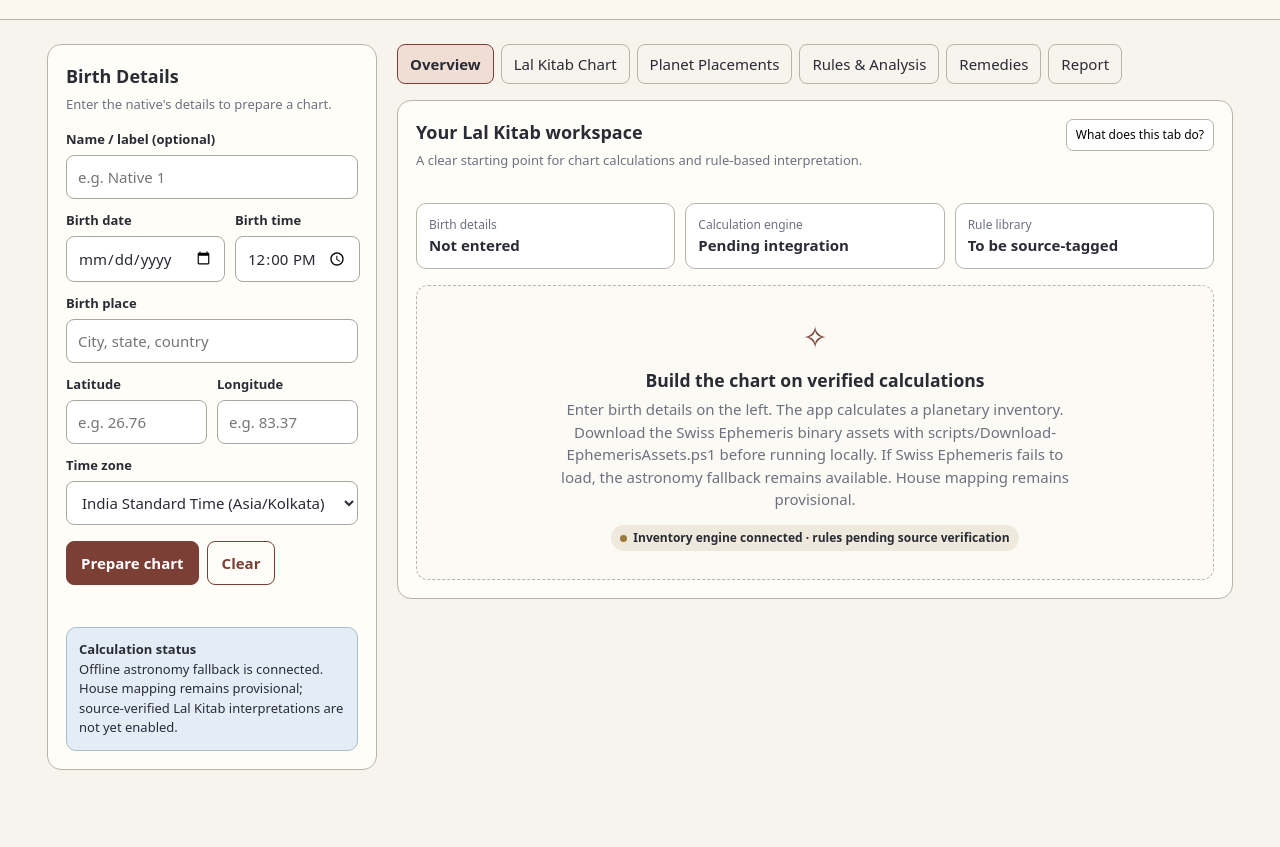
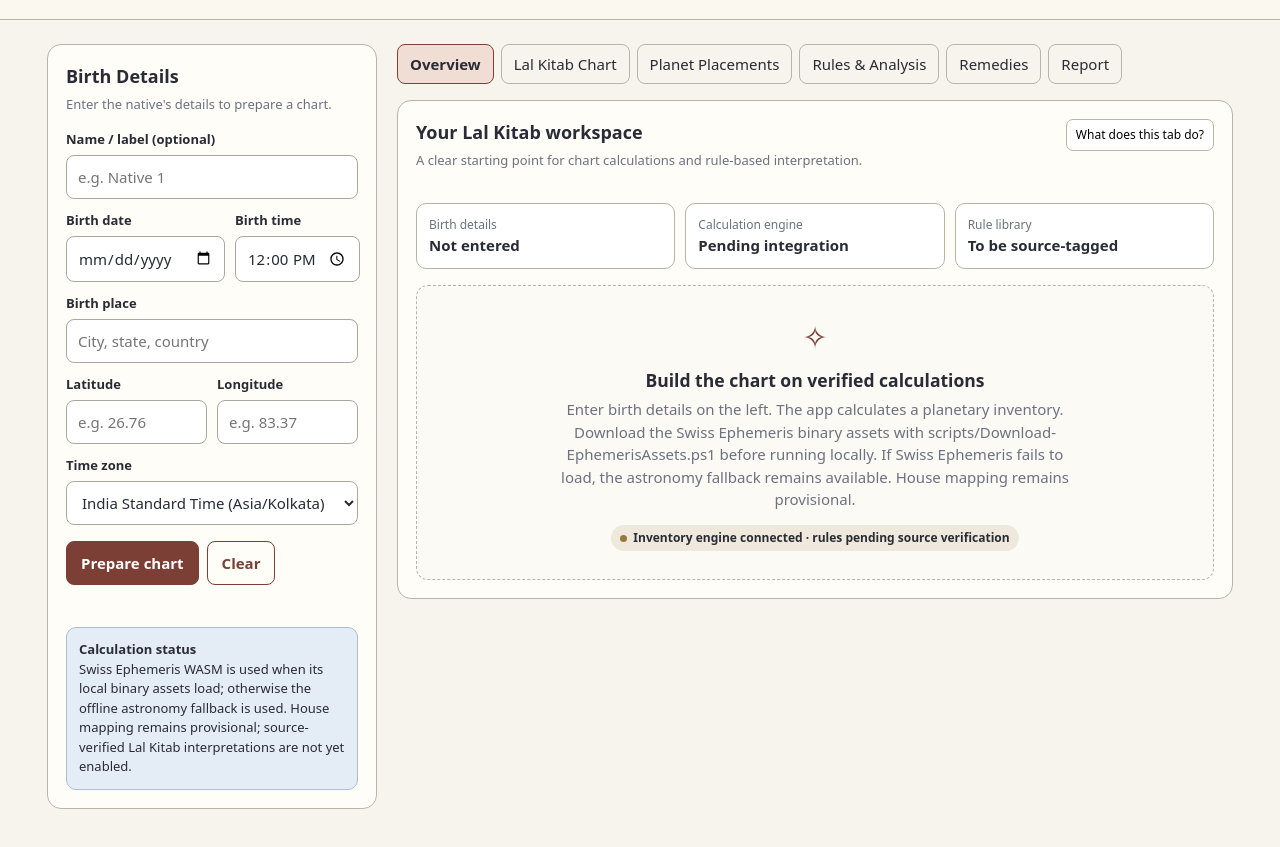
Before and after one commit to puneetnarayan/lalkitab, a plain HTML site: page index.html in a window 1280 px wide. Shown: the part 99-946 px from the top of the page. Before the commit the page ends 917 px from the top, so only its background shows below. Drawn offline with Linux system fonts and the light colour scheme; no server answers.

Commit message:
Clarify Swiss Ephemeris and fallback status in UI

```diff
--- a/index.html
+++ b/index.html
@@ -40,7 +40,7 @@
 <label for="timezone">Time zone</label><select id="timezone" name="timezone"><option value="Asia/Kolkata" selected>India Standard Time (Asia/Kolkata)</option><option value="UTC">UTC</option><option value="America/New_York">America/New_York</option><option value="Europe/London">Europe/London</option><option value="Australia/Sydney">Australia/Sydney</option></select>
 <div class="btnrow"><button class="btn" type="submit">Prepare chart</button><button class="btn secondary" type="reset">Clear</button></div><div id="message" role="status" aria-live="polite"></div>
 </form>
-<div class="notice"><strong>Calculation status</strong><br>Offline astronomy fallback is connected. House mapping remains provisional; source-verified Lal Kitab interpretations are not yet enabled.</div>
+<div class="notice"><strong>Calculation status</strong><br>Swiss Ephemeris WASM is used when its local binary assets load; otherwise the offline astronomy fallback is used. House mapping remains provisional; source-verified Lal Kitab interpretations are not yet enabled.</div>
 </aside>
 <section>
 <div class="tabs" role="tablist" aria-label="Lal Kitab modules">
```
